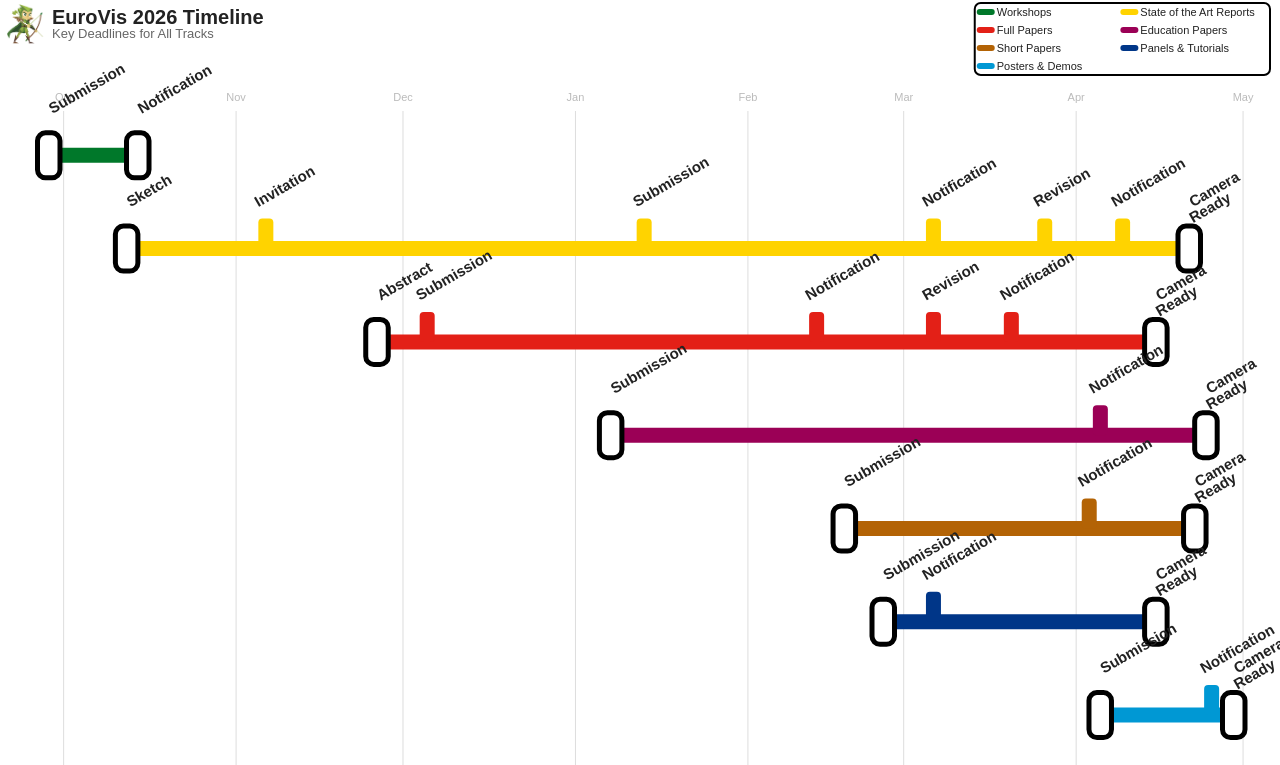
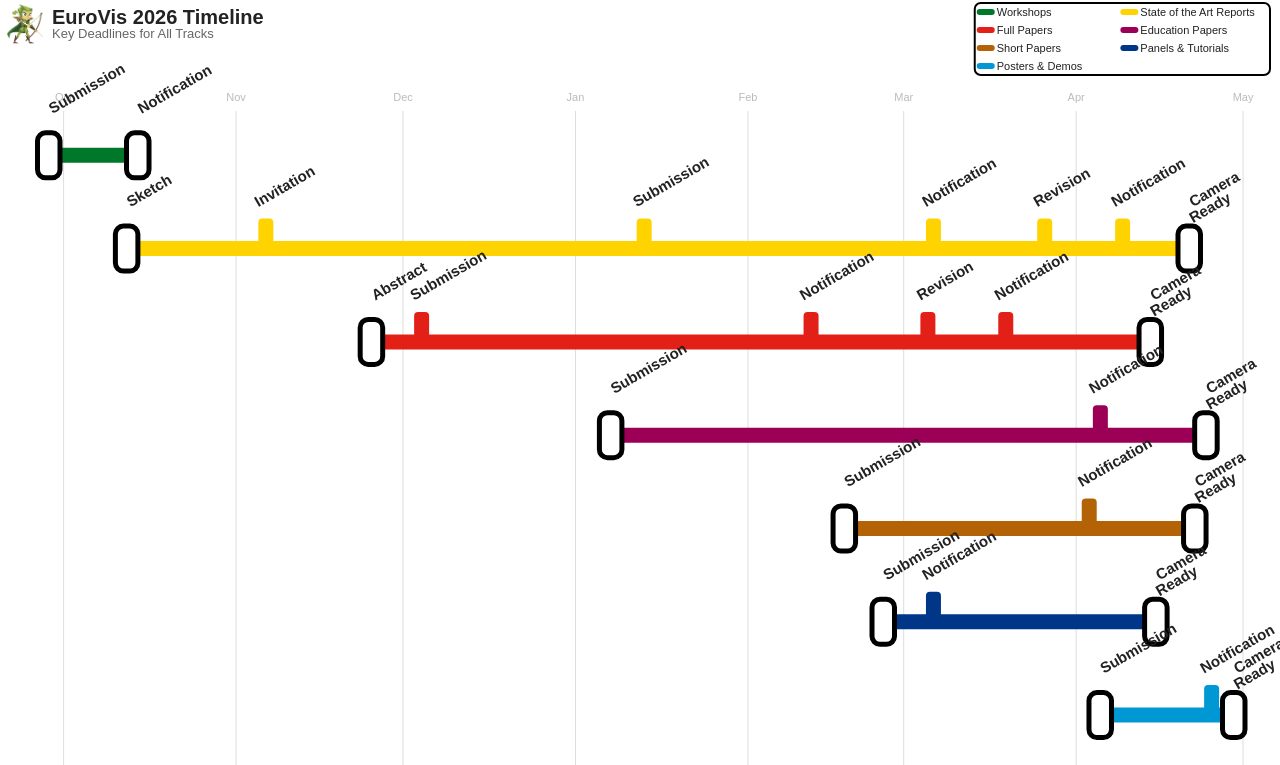
Before and after one commit to danylaksono/tube-timeline, a plain HTML site: page index.html in a window 1280 px wide. Shown: the top 765 px of the page. Drawn offline with nearby package versions, Linux system fonts and the light colour scheme.

Commit message:
Update index.html
update fullpaper deadlines

```diff
--- a/index.html
+++ b/index.html
@@ -65,12 +65,12 @@
         label: 'FP',
         color: '#E32017', // Bright red
         dates: [
-          { date: '27/11/2025', name: 'Abstract deadline', type: 'start', url: 'https://eurovis.org.uk/full-papers/', label: 'Abstract' },
-          { date: '04/12/2025', name: 'Full paper deadline', type: 'submission', url: 'https://eurovis.org.uk/full-papers/', label: 'Submission' },
-          { date: '12/02/2026', name: 'First Round Notification', type: 'notification', url: 'https://eurovis.org.uk/full-papers/', label: 'Notification' },
-          { date: '05/03/2026', name: 'Revised Submission', type: 'submission', url: 'https://eurovis.org.uk/full-papers/', label: 'Revision' },
-          { date: '19/03/2026', name: 'Final Notification', type: 'notification', url: 'https://eurovis.org.uk/full-papers/', label: 'Notification' },
-          { date: '16/04/2026', name: 'Camera Ready Version', type: 'end', url: 'https://eurovis.org.uk/full-papers/', label: 'Camera Ready' }
+          { date: '26/11/2025', name: 'Abstract deadline', type: 'start', url: 'https://eurovis.org.uk/full-papers/', label: 'Abstract' },
+          { date: '03/12/2025', name: 'Full paper deadline', type: 'submission', url: 'https://eurovis.org.uk/full-papers/', label: 'Submission' },
+          { date: '11/02/2026', name: 'First Round Notification', type: 'notification', url: 'https://eurovis.org.uk/full-papers/', label: 'Notification' },
+          { date: '04/03/2026', name: 'Revised Submission', type: 'submission', url: 'https://eurovis.org.uk/full-papers/', label: 'Revision' },
+          { date: '18/03/2026', name: 'Final Notification', type: 'notification', url: 'https://eurovis.org.uk/full-papers/', label: 'Notification' },
+          { date: '15/04/2026', name: 'Camera Ready Version', type: 'end', url: 'https://eurovis.org.uk/full-papers/', label: 'Camera Ready' }
         ]
       },
       {
```
